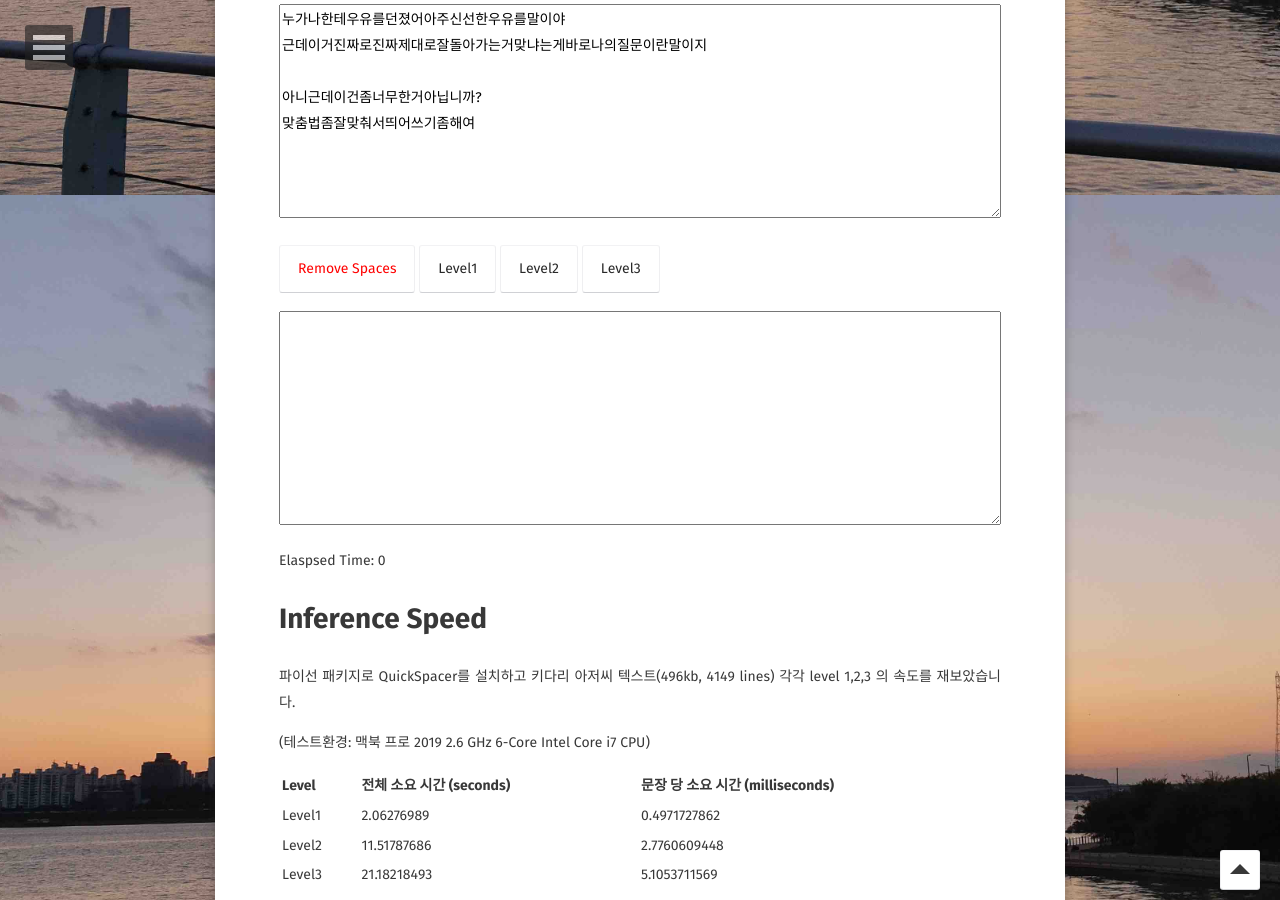
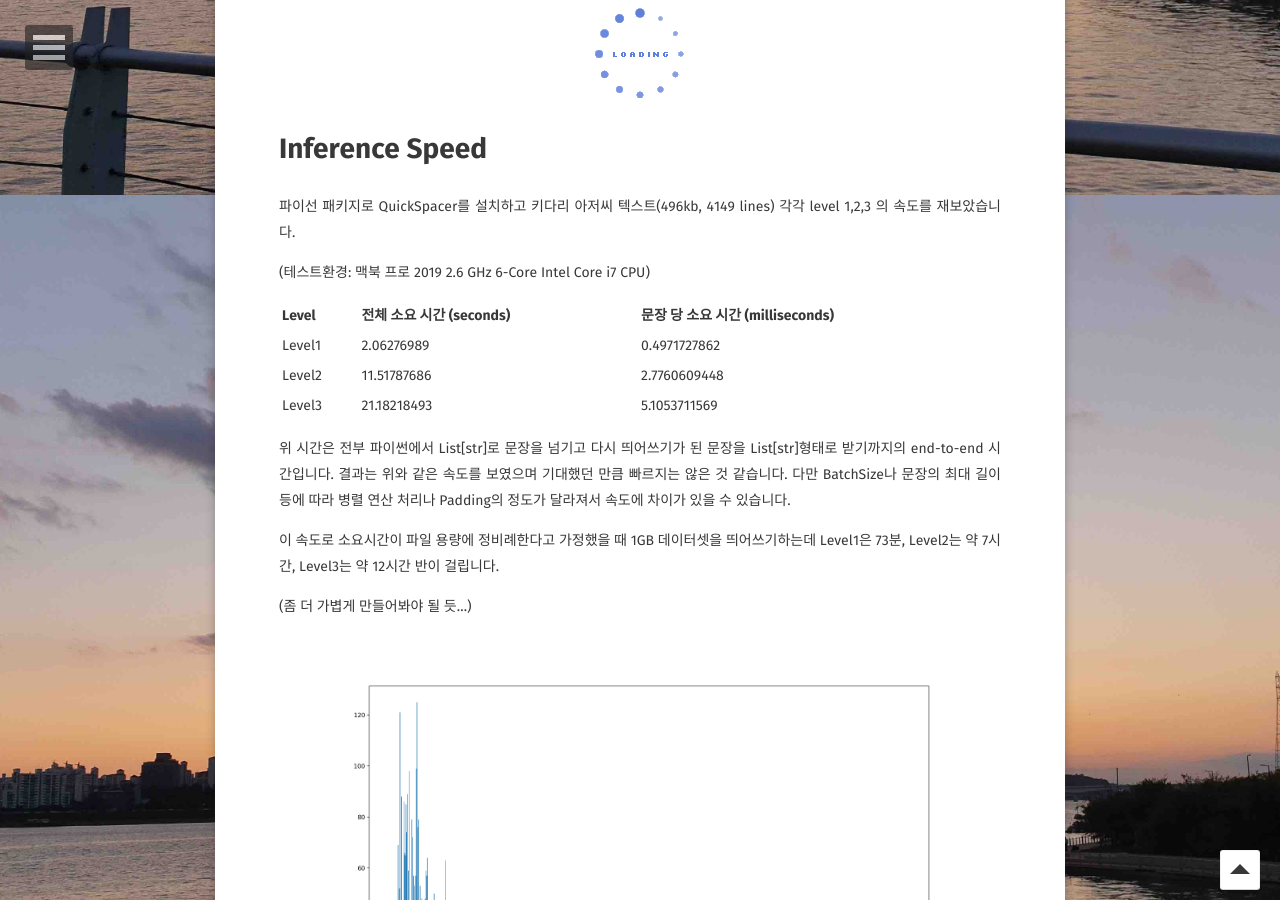
Before and after one commit to psj8252/psj8252.github.io, a Jekyll site: the page built from _posts/2020-11-15-quickspacer.md, in a window 1280 px wide and 900 px high, scrolled down 705 px. Built offline with Jekyll 4.4.1, drawn with Linux system fonts in a browser that asks for light colours; some web fonts are replaced; part of the change alters nothing that is shown.

```diff
--- a/_posts/2020-11-15-quickspacer.md
+++ b/_posts/2020-11-15-quickspacer.md
@@ -22,13 +22,16 @@ Level은 1,2,3 세 종류가 있으며 Level이 높을수록 일반적인 띄어
 <script src="../assets/post_files/quickspacer/spacer.js"></script>
 
 # Demo
-<textarea style="width:100%" rows="8" id="original-text"></textarea>
-<button class="btn btn-primary btn-lg" id="remove-space-button" style="color:red">Remove Spaces</button>
-<button class="btn btn-primary btn-lg" id="submit-button1">Level1</button>
-<button class="btn btn-primary btn-lg" id="submit-button2">Level2</button>
-<button class="btn btn-primary btn-lg" id="submit-button3">Level3</button>
-<textarea readonly="" style="width:100%" rows="8" id="spaced-text"></textarea>
-<label id="elaspsed-time">Elaspsed Time: 0</label>
+<img id="loading" src="../assets/post_files/quickspacer/loading.gif">
+<div id="space_demo" style="display:none;">
+    <textarea style="width:100%" rows="8" id="original-text"></textarea>
+    <button class="btn btn-primary btn-lg" id="remove-space-button" style="color:red">Remove Spaces</button>
+    <button class="btn btn-primary btn-lg" id="submit-button1">Level1</button>
+    <button class="btn btn-primary btn-lg" id="submit-button2">Level2</button>
+    <button class="btn btn-primary btn-lg" id="submit-button3">Level3</button>
+    <textarea readonly="" style="width:100%" rows="8" id="spaced-text"></textarea>
+    <label id="elaspsed-time">Elapsed Time: 0</label>
+</div>
 
 # Inference Speed
 
--- a/assets/post_files/quickspacer/spacer.js
+++ b/assets/post_files/quickspacer/spacer.js
@@ -6,7 +6,8 @@ function getAllIndexes(arr, val) {
     return indexes;
 }
 
-window.onload = async function () {
+window.onload = async function() {
+    document.getElementById('space_demo').style.textAlign = "none"
     document.getElementById('original-text').value = [
         '누가나한테우유를던졌어아주신선한우유를말이야',
         '근데이거진짜로진짜제대로잘돌아가는거맞냐는게바로나의질문이란말이지',
@@ -17,9 +18,9 @@ window.onload = async function () {
 
     const vocabData = (await (await fetch('https://raw.githubusercontent.com/psj8252/quickspacer/master/quickspacer/resources/vocab.txt')).text()).split('\n');
     const vocabTable = Object.keys(vocabData).reduce((result, key) => { result[vocabData[key]] = parseInt(key); return result; }, {});
-    const model1 = await tf.loadGraphModel('https://raw.githubusercontent.com/psj8252/quickspacer/master/tfjs_models/model1/model.json');
-    const model2 = await tf.loadGraphModel('https://raw.githubusercontent.com/psj8252/quickspacer/master/tfjs_models/model2/model.json');
-    const model3 = await tf.loadGraphModel('https://raw.githubusercontent.com/psj8252/quickspacer/master/tfjs_models/model3/model.json');
+    model1 = tf.loadGraphModel('https://raw.githubusercontent.com/psj8252/quickspacer/master/tfjs_models/model1/model.json').then(model => {document.getElementById('submit-button1').onclick = () => model_inference(model)});
+    model2 = tf.loadGraphModel('https://raw.githubusercontent.com/psj8252/quickspacer/master/tfjs_models/model2/model.json').then(model => {document.getElementById('submit-button2').onclick = () => model_inference(model)});
+    model3 = tf.loadGraphModel('https://raw.githubusercontent.com/psj8252/quickspacer/master/tfjs_models/model3/model.json').then(model => {document.getElementById('submit-button3').onclick = () => model_inference(model)});
 
     model_inference = async function (model) {
         var startTime = Date.now()
@@ -54,4 +55,11 @@ window.onload = async function () {
     document.getElementById('submit-button1').onclick = () => model_inference(model1)
     document.getElementById('submit-button2').onclick = () => model_inference(model2)
     document.getElementById('submit-button3').onclick = () => model_inference(model3)
+
+    await model1
+    await model2
+    await model3
+
+    document.getElementById('space_demo').style.display = "block"
+    document.getElementById('loading').style.display = "none"
 }
```
Also changed, not shown: assets/post_files/quickspacer/loading.gif (added).
